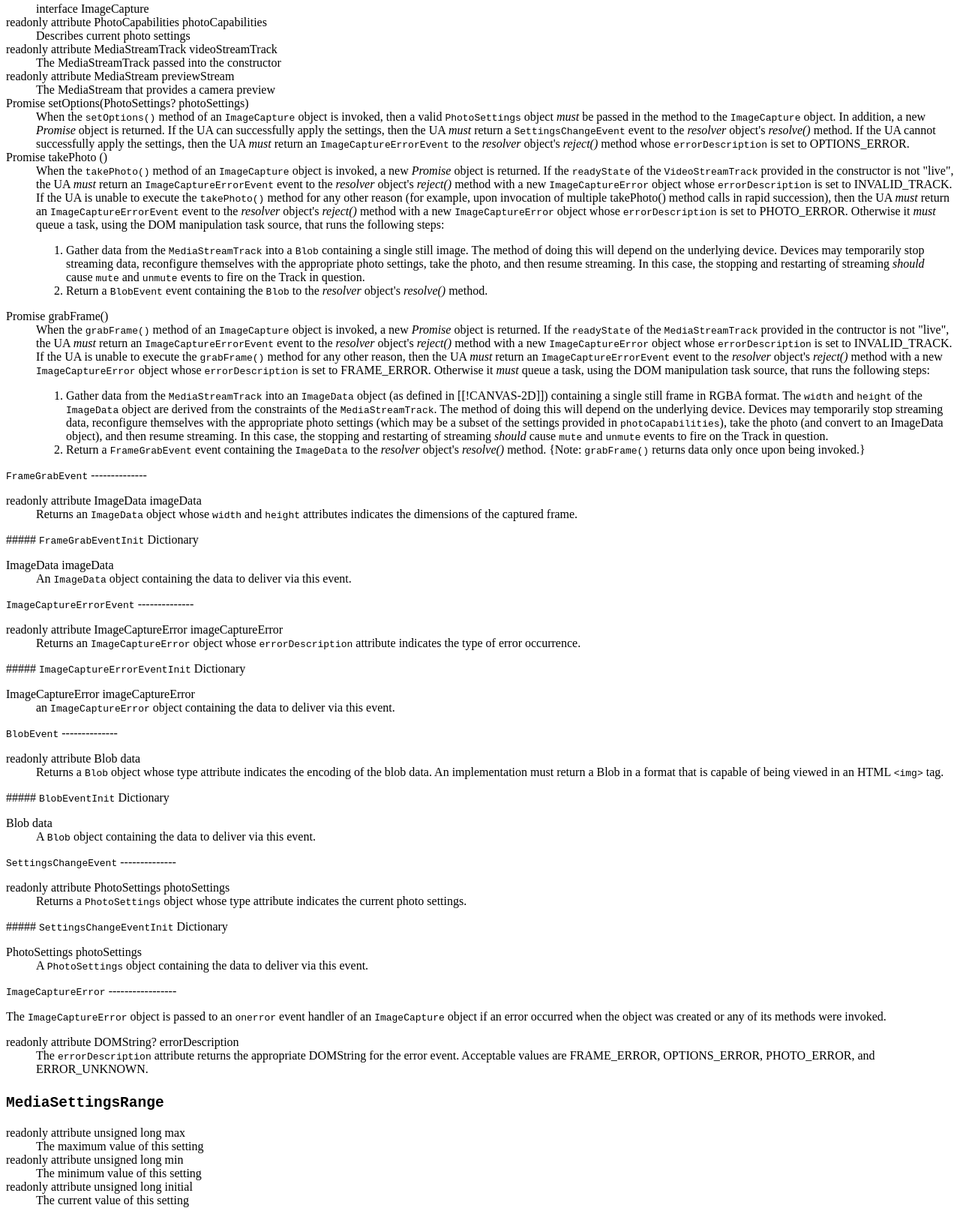
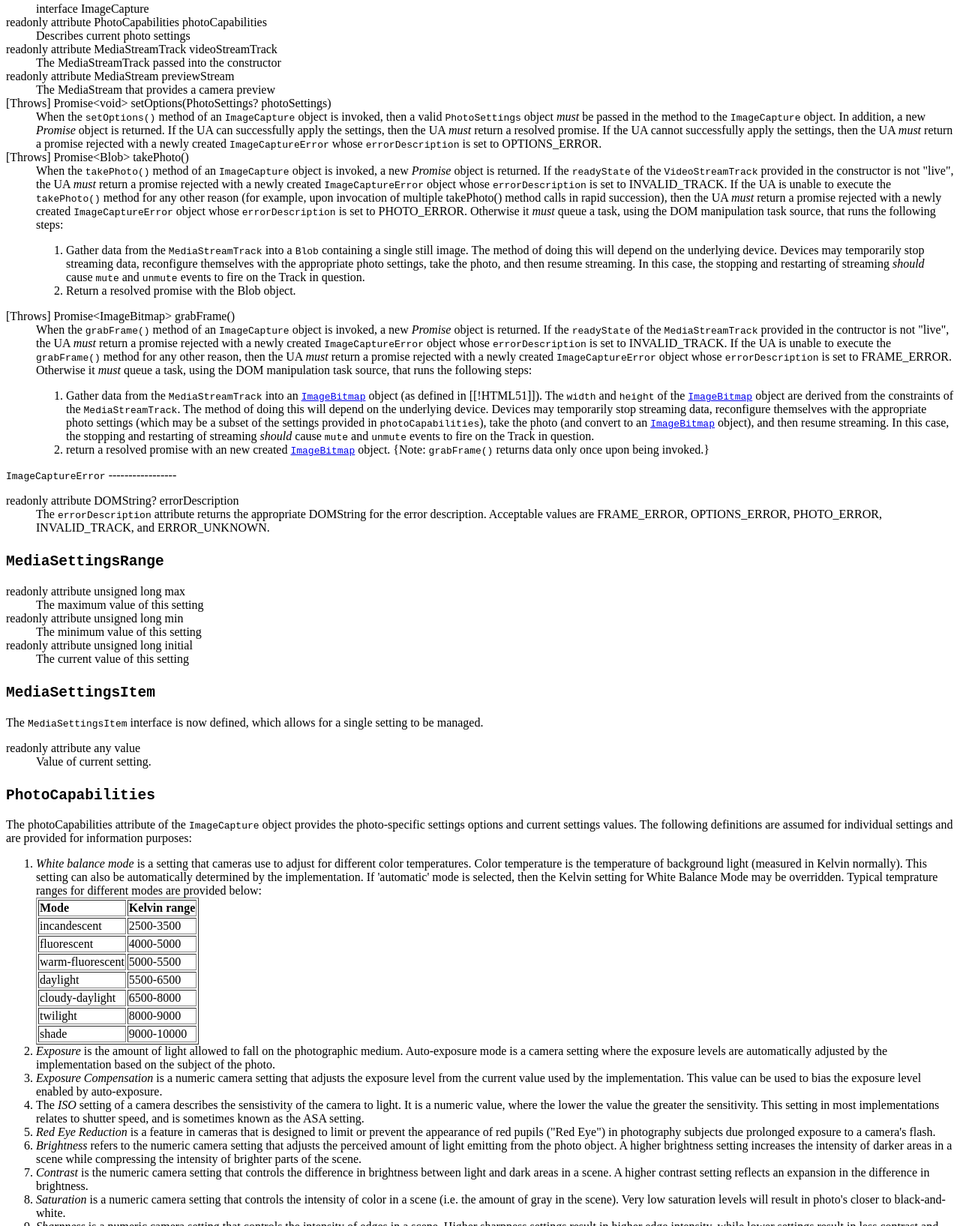
Before and after one commit to w3c/mediacapture-image, a plain HTML site: page index.html in a window 1280 px wide. Shown: the part 213-1848 px from the top of the page at 75% size. Drawn offline with Linux system fonts and the light colour scheme.

Commit message:
remove custom events grabFrame() output ImageBitmap instead of ImageData

```diff
--- a/index.html
+++ b/index.html
@@ -53,17 +53,20 @@
     <dd>The MediaStreamTrack passed into the constructor</dd>
     <dt>readonly attribute MediaStream previewStream</dt>
     <dd>The MediaStream that provides a camera preview</dd>
-    <dt>Promise setOptions(PhotoSettings? photoSettings)</dt>
+    <dt>
+      [Throws]
+      Promise&lt;void&gt; setOptions(PhotoSettings? photoSettings)
+    </dt>
     <dd>When the <code>setOptions()</code> method of an <code>ImageCapture</code> object is invoked, then a valid <code>PhotoSettings</code> object <em title="must" class="rfc2119">must</em> be passed in the method to the
-    <code>ImageCapture</code> object.  In addition, a new <i>Promise</i> object is returned.  If the UA can successfully apply the settings, then the UA <em title="must" class="rfc2119">must</em> return a <code>SettingsChangeEvent</code> event to the
-    <i>resolver</i> object's <i>resolve()</i> method.  If the UA cannot successfully apply the settings, then the UA
-    <em title="must" class="rfc2119">must</em> return an <code>ImageCaptureErrorEvent</code> to the <i>resolver</i> object's <i>reject()</i> method whose <code>errorDescription</code> is set to OPTIONS_ERROR. </dd>
-    <dt>Promise takePhoto ()</dt>
+    <code>ImageCapture</code> object.  In addition, a new <i>Promise</i> object is returned.  If the UA can successfully apply the settings, then the UA <em title="must" class="rfc2119">must</em> return a resolved promise. If the UA cannot successfully apply the settings, then the UA
+    <em title="must" class="rfc2119">must</em> return a promise rejected with a newly created <code>ImageCaptureError</code> whose <code>errorDescription</code> is set to OPTIONS_ERROR.</dd>
+    <dt>
+      [Throws]
+      Promise&lt;Blob&gt; takePhoto()
+    </dt>
     <dd>When the <code>takePhoto()</code> method of an <code>ImageCapture</code> object is invoked, a new <i>Promise</i> object is returned.
-	If the <code>readyState</code> of the <code>VideoStreamTrack</code> provided in the constructor is not "live", the UA <em title="must" class="rfc2119">must</em> return an <code>ImageCaptureErrorEvent</code> event to the <i>resolver</i> object's <i>reject()</i> method with a
-          new <code>ImageCaptureError</code> object whose <code>errorDescription</code> is set to INVALID_TRACK.  If the UA is unable to execute the <code>takePhoto()</code> method for any
-          other reason (for example, upon invocation of multiple takePhoto() method calls in rapid succession), then the UA <em title="must" class="rfc2119">must</em> return an <code>ImageCaptureErrorEvent</code> event to the <i>resolver</i> object's <i>reject()</i> method with a
-          new <code>ImageCaptureError</code> object whose <code>errorDescription</code> is set to PHOTO_ERROR.
+	If the <code>readyState</code> of the <code>VideoStreamTrack</code> provided in the constructor is not "live", the UA <em title="must" class="rfc2119">must</em> return a promise rejected with a newly created <code>ImageCaptureError</code> object whose <code>errorDescription</code> is set to INVALID_TRACK.  If the UA is unable to execute the <code>takePhoto()</code> method for any
+          other reason (for example, upon invocation of multiple takePhoto() method calls in rapid succession), then the UA <em title="must" class="rfc2119">must</em> return a promise rejected with a newly created <code>ImageCaptureError</code> object whose <code>errorDescription</code> is set to PHOTO_ERROR.
    Otherwise it <em title="must" class="rfc2119">must</em>
           queue a task, using the DOM manipulation task source, that runs the following steps:
 		<ol>
@@ -72,87 +75,31 @@
 				may temporarily stop streaming data, reconfigure themselves with the appropriate photo settings, take the photo,
 				and then resume streaming.  In this case, the stopping and restarting of streaming <em title="should" class="rfc2119">should</em>
 				cause <code>mute</code> and <code>unmute</code> events to fire on the Track in question.  </li>
-	 <li>Return a <code>BlobEvent</code> event containing the <code>Blob</code> to the <i>resolver</i> object's <i>resolve()</i> method.</li></dd>
-	 <dt>Promise grabFrame()</dt>
-	 <dd>When the <code>grabFrame()</code> method of an <code>ImageCapture</code> object is invoked, a new <i>Promise</i> object is returned. If the <code>readyState</code> of the <code>MediaStreamTrack</code> provided in the contructor is not "live", the UA <em title="must" class="rfc2119">must</em> return an <code>ImageCaptureErrorEvent</code> event to the <i>resolver</i> object's <i>reject()</i> method with a
-          new <code>ImageCaptureError</code> object whose <code>errorDescription</code> is set to INVALID_TRACK. If the UA is unable to execute the <code>grabFrame()</code> method for any
-          other reason, then the UA <em title="must" class="rfc2119">must</em> return an <code>ImageCaptureErrorEvent</code> event to the <i>resolver</i> object's <i>reject()</i> method with a
-          new <code>ImageCaptureError</code> object whose <code>errorDescription</code> is set to FRAME_ERROR.    Otherwise it <em title="must" class="rfc2119">must</em>
+	 <li>Return a resolved promise with the Blob object.</li></dd>
+    <dt>
+      [Throws]
+      Promise&lt;ImageBitmap&gt; grabFrame()
+    </dt>
+	 <dd>When the <code>grabFrame()</code> method of an <code>ImageCapture</code> object is invoked, a new <i>Promise</i> object is returned. If the <code>readyState</code> of the <code>MediaStreamTrack</code> provided in the contructor is not "live", the UA <em title="must" class="rfc2119">must</em> return a promise rejected with a newly created <code>ImageCaptureError</code> object whose <code>errorDescription</code> is set to INVALID_TRACK. If the UA is unable to execute the <code>grabFrame()</code> method for any
+          other reason, then the UA <em title="must" class="rfc2119">must</em> return a promise rejected with a newly created <code>ImageCaptureError</code> object whose <code>errorDescription</code> is set to FRAME_ERROR.    Otherwise it <em title="must" class="rfc2119">must</em>
           queue a task, using the DOM manipulation task source, that runs the following steps:
 		<ol>
-			<li>Gather data from the <code>MediaStreamTrack</code> into an <code>ImageData</code> object (as defined in [[!CANVAS-2D]]) containing a single still frame in RGBA format. The <code>width</code> and <code>height</code> of the
-			<code>ImageData</code> object are derived from the constraints of the <code>MediaStreamTrack</code>. The method of doing
+			<li>Gather data from the <code>MediaStreamTrack</code> into an <code><a href="http://www.w3.org/TR/html51/webappapis.html#images">ImageBitmap</a></code>
+                        object (as defined in [[!HTML51]]). The <code>width</code> and <code>height</code> of the
+			<code><a href="http://www.w3.org/TR/html51/webappapis.html#images">ImageBitmap</a></code> object are derived from the constraints of the <code>MediaStreamTrack</code>. The method of doing
 				this will depend on the underlying device.  Devices
-				may temporarily stop streaming data, reconfigure themselves with the appropriate photo settings (which may be a subset of the settings provided in <code>photoCapabilities</code>), take the photo (and convert to an ImageData object),
+				may temporarily stop streaming data, reconfigure themselves with the appropriate photo settings (which may be a subset of the settings provided in <code>photoCapabilities</code>), take the photo (and convert to an <code><a href="http://www.w3.org/TR/html51/webappapis.html#images">ImageBitmap</a></code> object),
 				and then resume streaming.  In this case, the stopping and restarting of streaming <em title="should" class="rfc2119">should</em>
 				cause <code>mute</code> and <code>unmute</code> events to fire on the Track in question.   </li>
-	 <li>Return a <code>FrameGrabEvent</code> event containing the <code>ImageData</code> to the <i>resolver</i> object's <i>resolve()</i> method. {Note: <code>grabFrame()</code> returns data only once upon being invoked.}</li>
+	 <li>return a resolved promise with an new created <code><a href="http://www.w3.org/TR/html51/webappapis.html#images">ImageBitmap</a></code> object. {Note: <code>grabFrame()</code> returns data only once upon being invoked.}</li>
 	 </dd>
 	 </dl>
 
-    <code>FrameGrabEvent</code>
-    --------------
-    <dl title='[Constructor(DOMString type, optional FrameGrabEventInit frameGrabInitDict)] interface FrameGrabEvent : Event' class='idl'>
-    <dt>readonly attribute ImageData imageData</dt>
-    <dd>Returns an <code>ImageData</code> object whose <code>width</code> and <code>height</code> attributes indicates the dimensions of the captured frame. </dd>
-    </dl>
-
-    ##### <code>FrameGrabEventInit</code> Dictionary
-
-    <dl title='dictionary FrameGrabEventInit : EventInit' class='idl'>
-    <dt>ImageData imageData</dt>
-    <dd>An <code>ImageData</code> object containing the data to deliver via this event.</dd>
-    </dl>
-
-    <code>ImageCaptureErrorEvent</code>
-    --------------
-    <dl title='[Constructor(DOMString type, optional ImageCaptureErrorEventInit imageCaptureErrorInitDict)] interface ImageCaptureErrorEvent : Event' class='idl'>
-    <dt>readonly attribute ImageCaptureError imageCaptureError</dt>
-    <dd>Returns an <code>ImageCaptureError</code> object whose <code>errorDescription</code> attribute indicates the type of error occurrence. </dd>
-    </dl>
-
-    ##### <code>ImageCaptureErrorEventInit</code> Dictionary
-
-    <dl title='dictionary ImageCaptureErrorEventInit : EventInit' class='idl'>
-    <dt>ImageCaptureError imageCaptureError</dt>
-    <dd>an <code>ImageCaptureError</code> object containing the data to deliver via this event.</dd>
-    </dl>
-
-    <code>BlobEvent</code>
-    --------------
-    <dl title='[Constructor(DOMString type, optional BlobEventInit blobInitDict)] interface BlobEvent : Event' class='idl'>
-    <dt>readonly attribute Blob data</dt>
-    <dd>Returns a <code>Blob</code> object whose type attribute indicates the encoding of the blob data. An implementation must return a Blob in a format that is capable of being viewed in an HTML <code>&lt;img&gt;</code> tag. </dd>
-    </dl>
-
-    ##### <code>BlobEventInit</code> Dictionary
-
-    <dl title='dictionary BlobEventInit : EventInit' class='idl'>
-    <dt>Blob data</dt>
-    <dd>A <code>Blob</code> object containing the data to deliver via this event.</dd>
-    </dl>
-
-    <code>SettingsChangeEvent</code>
-    --------------
-    <dl title='[Constructor(DOMString type, optional SettingsChangeEventInit photoSettingsInitDict)] interface PhotoSettingsEvent : Event' class='idl'>
-    <dt>readonly attribute PhotoSettings photoSettings</dt>
-    <dd>Returns a <code>PhotoSettings</code> object whose type attribute indicates the current photo settings. </dd>
-    </dl>
-
-    ##### <code>SettingsChangeEventInit</code> Dictionary
-
-    <dl title='dictionary SettingsChangeEventInit : EventInit' class='idl'>
-    <dt>PhotoSettings photoSettings</dt>
-    <dd>A <code>PhotoSettings</code> object containing the data to deliver via this event.</dd>
-    </dl>
-
     <code>ImageCaptureError</code>
     -----------------
-    <p>The <code>ImageCaptureError</code> object is passed to an <code>onerror</code> event handler of an
-    <code>ImageCapture</code> object if an error occurred when the object was created or any of its methods were invoked.</p>
     <dl title='[NoInterfaceObject] interface ImageCaptureError' class='idl'>
     <dt>readonly attribute DOMString? errorDescription</dt>
-    <dd>The <code>errorDescription</code> attribute returns the appropriate DOMString for the error event.  Acceptable values are FRAME_ERROR, OPTIONS_ERROR, PHOTO_ERROR, and ERROR_UNKNOWN.</dd>
+    <dd>The <code>errorDescription</code> attribute returns the appropriate DOMString for the error description.  Acceptable values are FRAME_ERROR, OPTIONS_ERROR, PHOTO_ERROR, INVALID_TRACK, and ERROR_UNKNOWN.</dd>
     </dl>
 
     <section>
```
